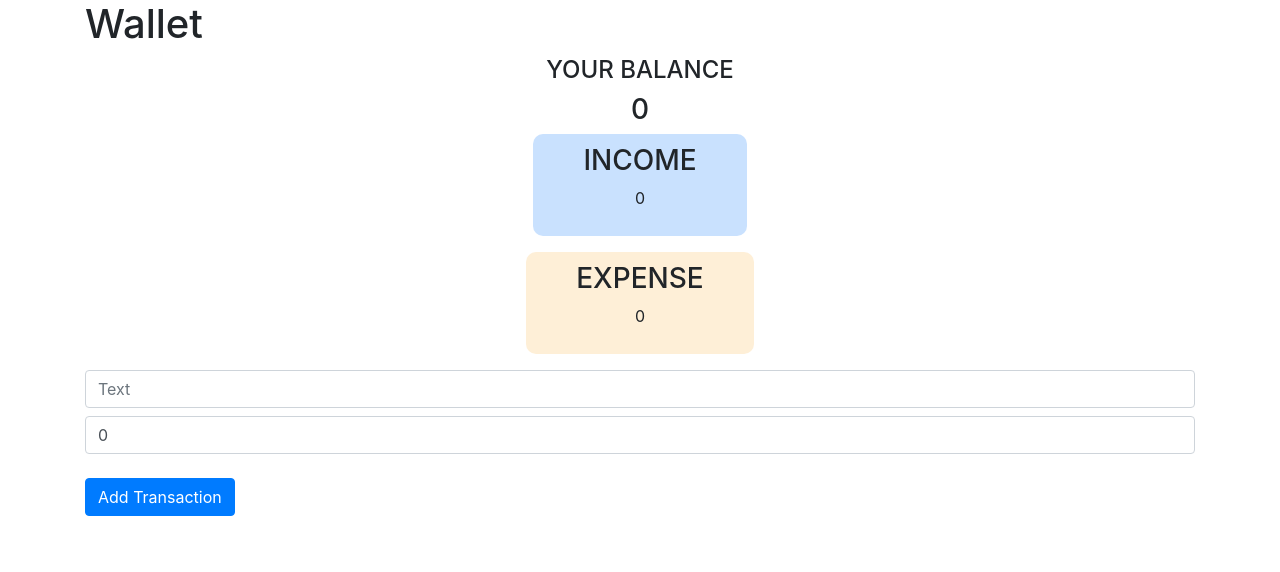
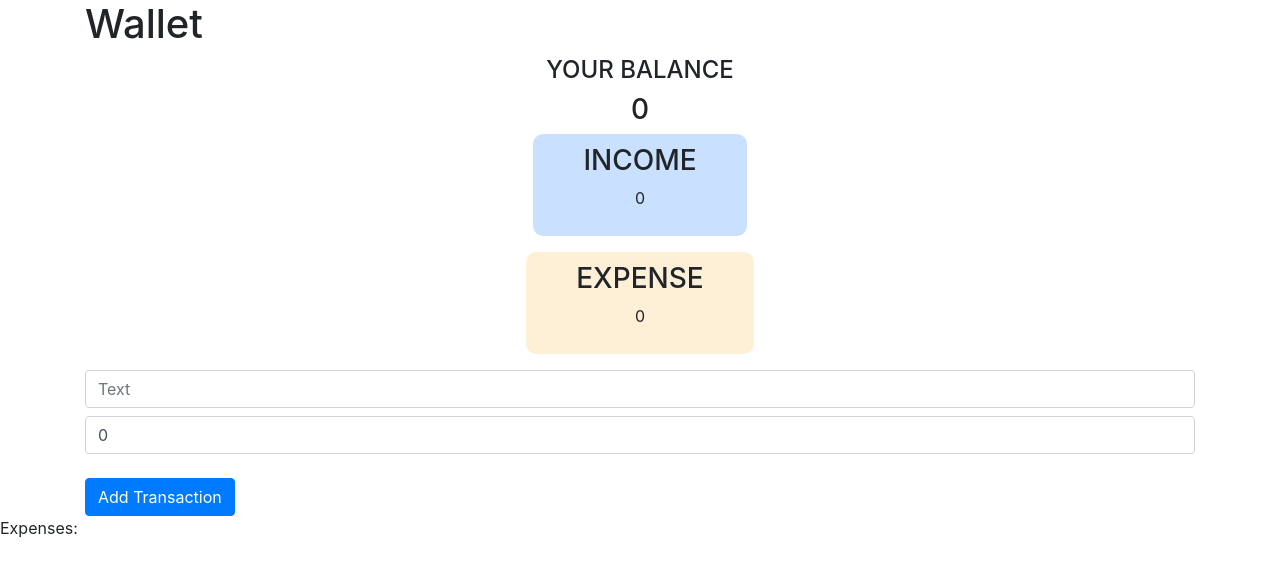
Before and after one commit to Ajayprajapati786/snva, a React (Create React App) app: page / in a window 1280 px wide. Shown: the top 572 px of the page. Built offline with nearby package versions, Linux system fonts and the light colour scheme.

Commit message:
add expense

```diff
--- a/src/App.js
+++ b/src/App.js
@@ -4,6 +4,7 @@ import Expenses from './components/Expenses';
 import Addexpenses from './components/Addexpenses';
 import { useSelector } from 'react-redux';
 import { useEffect } from 'react';
+// import Expenses from './components/Expenses';
 
 function App() {
   const authentication = useSelector((state) => state.authentication.valuee);
@@ -14,8 +15,12 @@ function App() {
 
   return (
 
+    <>
+    <Addexpenses/>
 
-    <Addexpenses/>
+<Expenses/>
+    </>
+
   );
 }
 
--- a/src/components/Addexpenses.js
+++ b/src/components/Addexpenses.js
@@ -20,7 +20,7 @@ const Addexpenses = () => {
     };
 
     setTransactions([...transactions, newTransaction]);
-    dispatch(authActions.addTransaction([...transactions, newTransaction]));
+    dispatch(authActions.addTransaction([transactions]));
 
     setText("");
     setAmount(0);
--- a/src/components/Expenses.js
+++ b/src/components/Expenses.js
@@ -1,9 +1,20 @@
-import React from 'react'
+import React from 'react';
+import { useSelector } from 'react-redux';
 
 const Expenses = () => {
+  const authenticationValue = useSelector((state) => state.authentication.valuee);
+
+  // Assuming authenticationValue is an array of objects, each object having a property called 'value'
+  const values = authenticationValue.map((item) => item.value);
+
   return (
-    <div>Expenses</div>
-  )
-}
+    <div>
+      Expenses:
+      {values.map((value, index) => (
+        <div key={index}>{value}</div>
+      ))}
+    </div>
+  );
+};
 
-export default Expenses
+export default Expenses;
```
